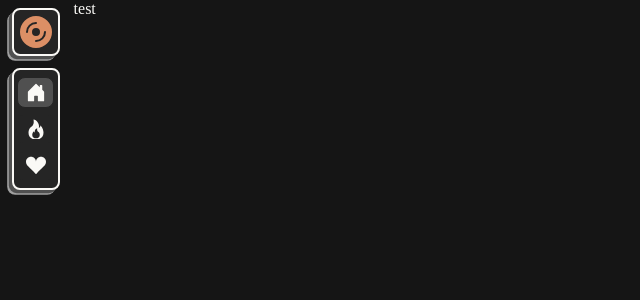
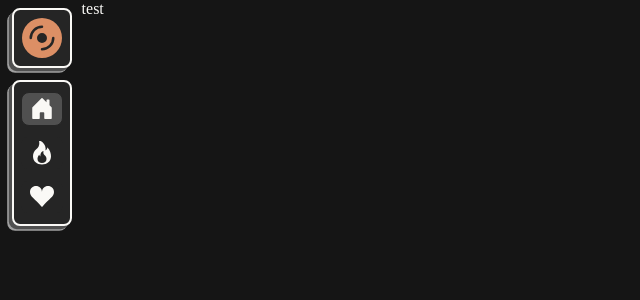
Before and after one commit to emil-velasquez/NextGroovi, a Next.js app in the folder next-groovi/: page / in a window 1280 px wide. Shown: the top 300 px of the page, without its empty margins (0-640 px from the left). Built offline with nearby package versions, Linux system fonts and the light colour scheme.

Commit message:
Made the nav bar bigger

```diff
--- a/next-groovi/src/app/(home)/styles/Home.module.scss
+++ b/next-groovi/src/app/(home)/styles/Home.module.scss
@@ -8,7 +8,7 @@
 
 .home {
     position: fixed;
-    left: calc(3.75rem + 0.1rem + 0.75rem);
+    left: calc(4.25rem + 0.1rem + 0.75rem);
 
     width: 100vw;
     height: 100vh;
--- a/next-groovi/src/app/(home)/styles/navigation-bar/Logo.module.scss
+++ b/next-groovi/src/app/(home)/styles/navigation-bar/Logo.module.scss
@@ -1,15 +1,15 @@
 @use "/src/styles/_colors";
 
 .logoContainer {
-    width: 2.75rem;
-    height: 2.75rem;
+    width: 3.5rem;
+    height: 3.5rem;
     display: flex;
     justify-content: center;
 
     .logo {
         color: colors.$primary-brand;
-        width: 2rem;
-        height: 2rem;
+        width: 2.5rem;
+        height: 2.5rem;
         margin: auto;
     }
 }
--- a/next-groovi/src/app/(home)/styles/navigation-bar/MainActionBar.module.scss
+++ b/next-groovi/src/app/(home)/styles/navigation-bar/MainActionBar.module.scss
@@ -1,11 +1,18 @@
 @use "/src/styles/_colors";
 
+.mainActionBar {
+    width: 3.5rem;
+    display: flex;
+    flex-direction: column;
+    align-items: center;
+}
+
 .gap {
-    height: 0.25rem;
+    height: 0.3rem;
 }
 
 .optionContainer {
-    padding: 0.2rem;
+    padding: 0.3rem 0.2rem;
 }
 
 .buttonContainer {
@@ -16,6 +23,6 @@
 .mainActionButton {
     margin: 0.1rem 0.1rem;
     padding: 0.1rem 0rem;
-    width: 1.25rem;
-    height: 1.25rem;
+    width: 1.5rem;
+    height: 1.5rem;
 }
--- a/next-groovi/src/app/(home)/styles/navigation-bar/NavigationBar.module.scss
+++ b/next-groovi/src/app/(home)/styles/navigation-bar/NavigationBar.module.scss
@@ -3,7 +3,7 @@
 .navBar {
     position: fixed;
     left: 0px;
-    width: 3.75rem;
+    width: 4.25rem;
     height: 100vh;
     padding-left: 0.75rem;
     padding-top: 0.5rem;
```
